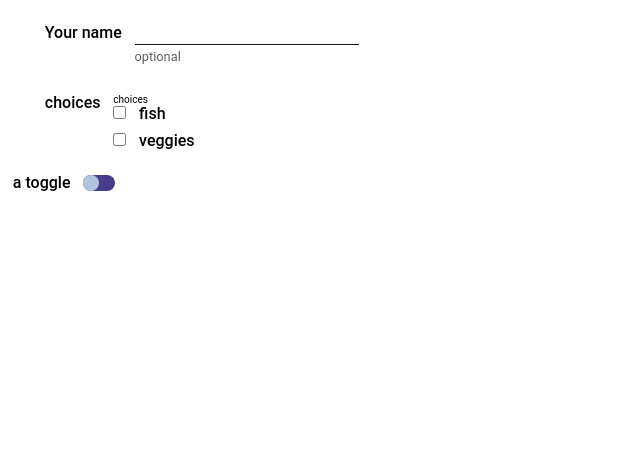
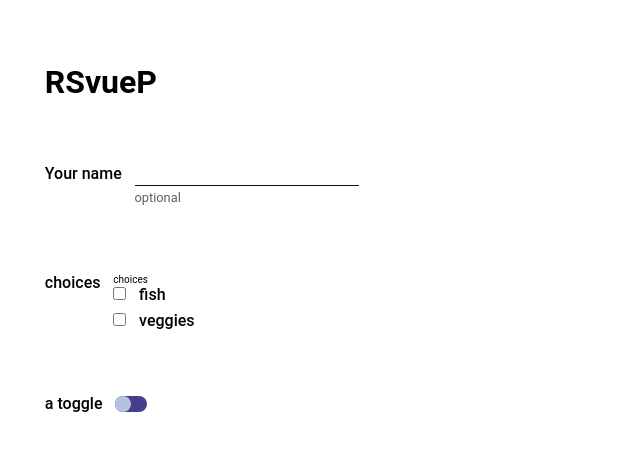
Before and after one commit to tessaSAC/RSvueP, a Vue app: page / in a window 1280 px wide. Shown: the top 450 px of the page, without its empty margins (0-640 px from the left). Built offline with nearby package versions, Linux system fonts and the light colour scheme.

Commit message:
updates styling and adds header to app

```diff
--- a/src/App.vue
+++ b/src/App.vue
@@ -1,5 +1,6 @@
 <template>
   <div id="app">
+    <h1>RSvueP</h1>
     <InputBasic
       id="name"
       label="Your name"
@@ -50,5 +51,9 @@ export default {
 
 <style lang="scss">
 #app {
+  h1 {
+    margin: 4rem 2.8rem;
+    font-size: $Text-Size-5XL;
+  }
 }
 </style>
--- a/src/components/CheckboxToggle.vue
+++ b/src/components/CheckboxToggle.vue
@@ -69,6 +69,7 @@ export default {
 $nubSize: 1rem;
 
 .CheckboxToggle {
+  @extend %Input-Container;
   display: flex;
   align-items: center;
 
--- a/src/styles/globals.scss
+++ b/src/styles/globals.scss
@@ -43,10 +43,10 @@ $Text-Size-S: 0.8rem;
 $Text-Size-M: 1rem;
 $Text-Size-L: 1.1rem;
 $Text-Size-XL: 1.2rem;
-$Text-Size-2XL: 1.3rem;
-$Text-Size-3XL: 1.4rem;
-$Text-Size-4XL: 1.5rem;
-$Text-Size-5XL: 1.5rem;
+$Text-Size-2XL: 1.4rem;
+$Text-Size-3XL: 1.6rem;
+$Text-Size-4XL: 1.8rem;
+$Text-Size-5XL: 2rem;
 
 
 
@@ -60,5 +60,5 @@ body {
 p { font-size: $Text-Size-S; }
 
 %Input-Container {
-  margin: 1.5rem 2rem;
+  margin: 4rem 2rem;
 }
```
